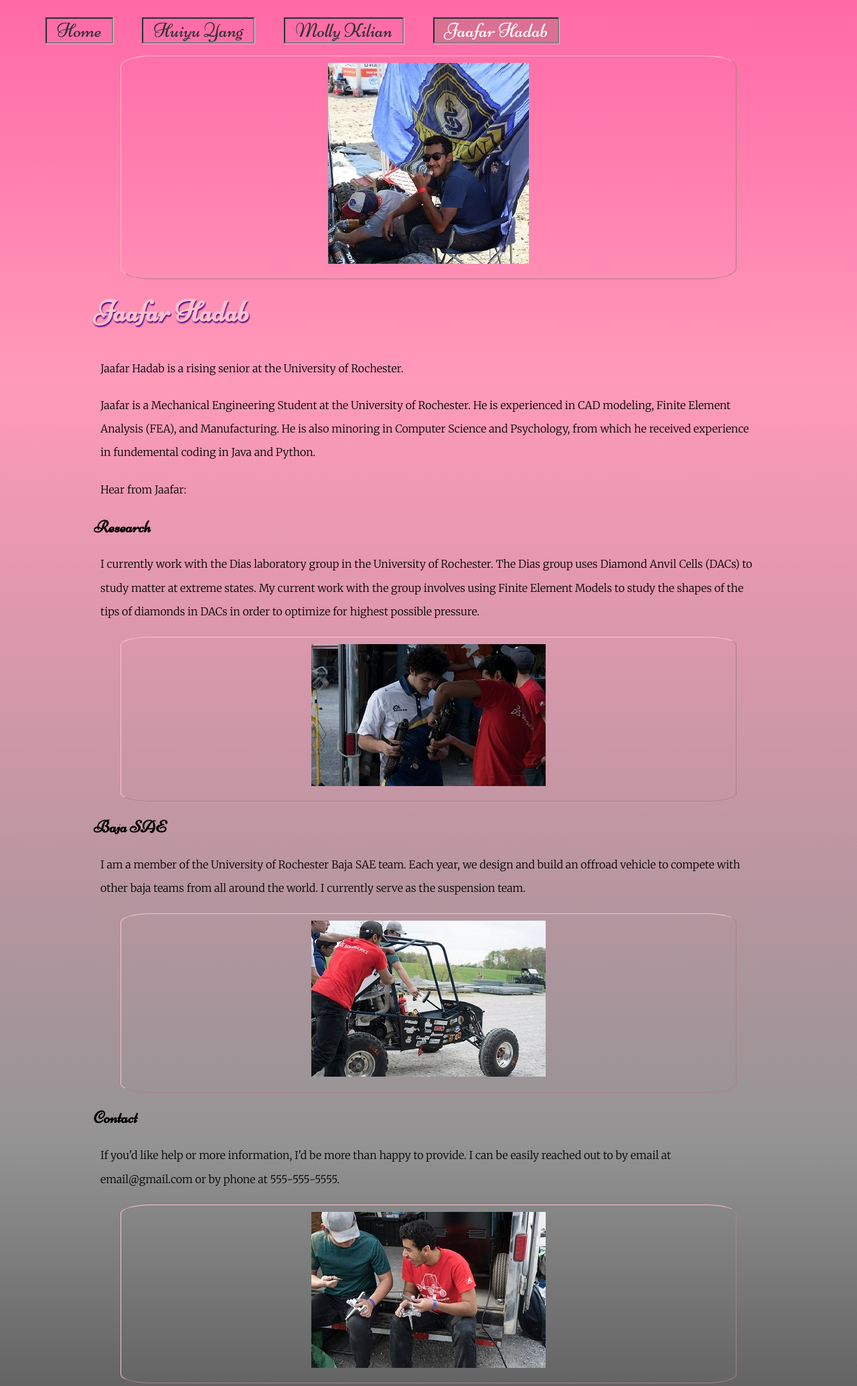
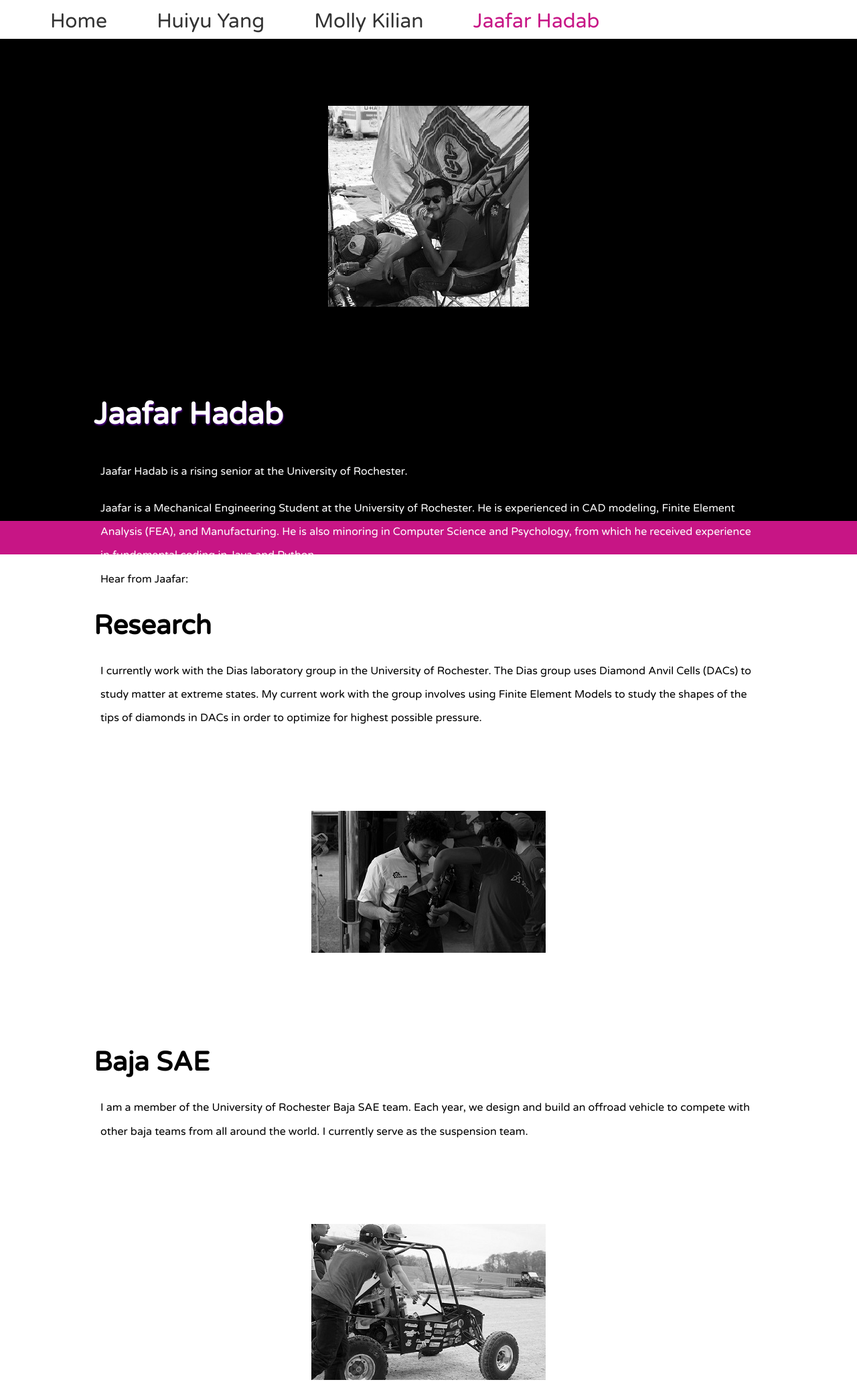
Before and after one commit to msquidward17/project1, a PHP site: page /jh.php in a window 1280 px wide. Shown: the top 2070 px of the page at 67% size. Run offline with PHP 8.4, Linux system fonts and the light colour scheme.

Commit message:
Changed css styles, added classes to jh.php

```diff
--- a/css/mknavigation.css
+++ b/css/mknavigation.css
@@ -1,12 +1,13 @@
+.menu ul{
+	margin-top: 4px;
+	margin-bottom: 4px;
+}
+
 .menu li {
-	border: 2px inset gray;
 	display: inline-block;
 	margin: 10px 20px 0px 20px;
-	-webkit-box-shadow: 1px 1px 1px 0 thistle;
-	box-shadow: 1px 1px 1px 0 thistle;
 	list-style-type: none;
 	padding: 0px 0px 0px 0px;
-	border-radius: 1%;
 }
 
 .menu a {
@@ -14,22 +15,15 @@
 	padding: 0px 15px 0px 15px;
 	justify-content: center;
 	color : #333333;
-	font-family: 'Niconne', cursive;
+	font-family: 'Varela Round', sans-serif;
 	font-size: 30px;
 }
 
 
 .menu a:hover {
-	color: lightgray;
-	background-color: mediumvioletred;
+	color: mediumvioletred;
 }
 
 .menu a.is-current {
-	color: white;
-	background-color: palevioletred;
+	color: mediumvioletred;
 }
-
-.menu a.is-current:hover {
-	color: white;
-	background-color: mediumvioletred;
-}
--- a/css/mkstyles.css
+++ b/css/mkstyles.css
@@ -1,10 +1,12 @@
+@import url('https://fonts.googleapis.com/css2?family=Varela+Round&display=swap');
 /*general*/
 
 body {
-	background: rgb(73,73,73);
-	background: linear-gradient(0deg, rgba(73,73,73,1) 0%, rgba(148,148,148,1) 25%, rgba(255,154,185,1) 75%, rgba(255,105,166,1) 100%);
-	font-family: 'Merriweather', serif;
+	background: #FFFFFF;
+/*	background: linear-gradient(0deg, rgba(73,73,73,1) 0%, rgba(148,148,148,1) 25%, rgba(255,154,185,1) 75%, rgba(255,105,166,1) 100%);*/
+	font-family: 'Varela Round', sans-serif;
 	line-height : 2.2em;
+	margin: 0px;
 }
 
 .container {
@@ -24,31 +26,30 @@ article {
 /*specific*/
 
 h1 {
-	color: pink;
-	font-family: 'Niconne', cursive;
+	/*color: pink;*/
+	/*font-family: 'Niconne', cursive;*/
 	font-size: 45px;
 	text-shadow: 1px 2px 2px indigo;
 }
 
 h2{
-		font-size: 25px;
-		font-family: 'Niconne', cursive;
+		font-size: 40px;
+
 }
 
 h3 {
-	font-family: 'Niconne', cursive;
+
 	font-size: 25px;
 	font-weight : bold;
 	margin-bottom : 10px;
 	color: pink;
 	padding: 10px 10px 0px 50px;
-	text-shadow: 1px 2px 2px black;
 }
 
 h4 {
 	font-size: 15px;
 	color: violet;
-	text-shadow: 1px 2px 2px black;
+
 }
 
 
@@ -58,7 +59,7 @@ a {
 }
 
 a:hover {
-	color : pink;
+	color : mediumvioletred;
 }
 
 p {
@@ -67,9 +68,16 @@ p {
 
 figure {
 	text-align: center;
-	border: 1px outset pink;
-	border-radius: 5%;
-	padding: 10px 0px 10px 0px;
+	padding: 100px 0px 100px 0px;
+	margin-top:0px;
+}
+
+img{
+	filter: grayscale(100%);
+}
+
+img:hover{
+	filter: grayscale(0%);
 }
 
 /*Molly's grid layout*/
@@ -89,11 +97,8 @@ figure {
 /*quote design*/
 
 #aamilne, #play, #tolstoy, #lived, #quote, #quote2{
-	color: palevioletred;
-	font-family: 'Niconne', cursive;
-	font-size: 40px;
+	font-size: 35px;
 	margin-top: 90px;
-	text-shadow: 1px 2px 2px black;
 	font-weight: bold;
 }
 
@@ -119,7 +124,6 @@ span{
 
 .homepage li{
 	list-style-type: none;
-	border: 1px solid pink;
 	padding: 5px;
 	max-width: 400px;
 }
@@ -136,3 +140,18 @@ span{
 	grid-template-columns: 1fr 1fr;
 	grid-gap: 25px;
 }
+
+/* black background */
+.blacktop{
+	background-color: #000000;
+	height: 90vh;
+	border-bottom: solid 50px;
+	border-bottom-color: mediumvioletred;
+	color: #FFFFFF;
+}
+
+.blackcontent{
+	margin: 0 auto;
+	max-width: 1000px;
+	width: 95%;
+}
--- a/jh.php
+++ b/jh.php
@@ -2,8 +2,8 @@
 
 <body>
 <?php include "inc/nav.php"; ?>
-<div class="container">
-
+	<div class="blacktop">
+		<div class = "blackcontent">
 		<header>
 			<figure><img src="images/back1.jpg" alt="Jaafar Hadab"></figure>
 			<h1>Jaafar Hadab</h1>
@@ -13,7 +13,9 @@
 			<p>Jaafar Hadab is a rising senior at the University of Rochester.</p>
 			<p>Jaafar is a Mechanical Engineering Student at the University of Rochester. He is experienced in CAD modeling, Finite Element Analysis (FEA), and Manufacturing. He is also minoring in Computer Science and Psychology, from which he received experience in fundemental coding in Java and Python.</p>
 		</article>
-
+		</div>
+	</div>
+<div class="container">
 		<section>
 			<p>Hear from Jaafar:</p>
 			<h2>Research</h2>
```
